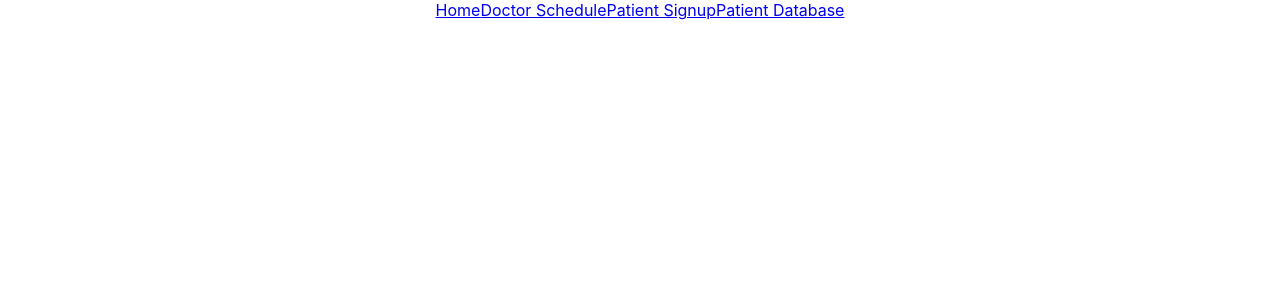
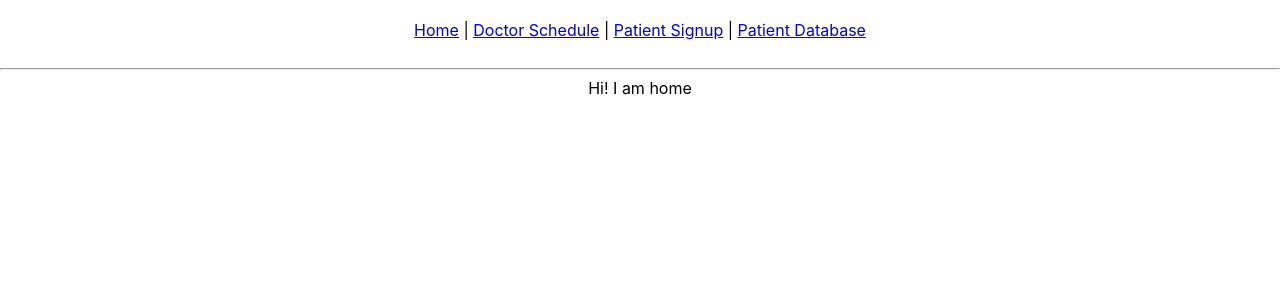
Before and after one commit to mvuas10/amsterdamgps, a React (Create React App) app: page / in a window 1280 px wide. Shown: the top 300 px of the page. Built offline with nearby package versions, Linux system fonts and the light colour scheme.

Commit message:
Home route added

```diff
--- a/src/App.js
+++ b/src/App.js
@@ -3,11 +3,15 @@ import logo from "./logo.svg";
 import "./App.css";
 import NavBar from "./components/NavBar";
 import { BrowserRouter as Router, Switch, Route, Link } from "react-router-dom";
+import Home from "./components/Home";
 
 function App() {
   return (
     <div className="App">
       <NavBar />
+      <Switch>
+        <Route exact path="/" component={Home} />
+      </Switch>
     </div>
   );
 }
--- /dev/null
+++ b/src/components/Home.js
@@ -0,0 +1,5 @@
+import React from "react";
+
+export default function Home() {
+  return <div>Hi! I am home</div>;
+}
--- a/src/components/NavBar.js
+++ b/src/components/NavBar.js
@@ -4,10 +4,15 @@ import { BrowserRouter as Router, Switch, Route, Link } from "react-router-dom";
 export default function NavBar() {
   return (
     <div>
-      <Link to="/">Home</Link>
-      <Link to="/docSchedule">Doctor Schedule</Link>
-      <Link to="/patientSignup">Patient Signup</Link>
-      <Link to="/patientDatabase">Patient Database</Link>
+      <nav>
+        <br />
+        <Link to="/">Home</Link> {" | "}
+        <Link to="/docSchedule">Doctor Schedule</Link> {" | "}
+        <Link to="/patientSignup">Patient Signup</Link> {" | "}
+        <Link to="/patientDatabase">Patient Database</Link>
+      </nav>
+      <br />
+      <hr />
     </div>
   );
 }
```
